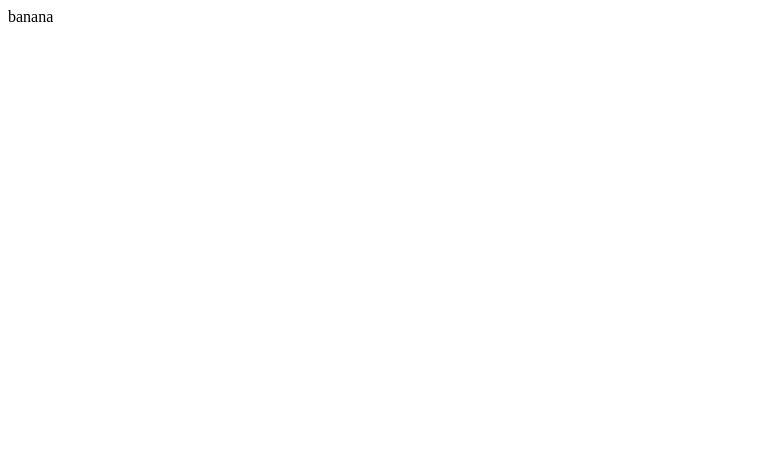
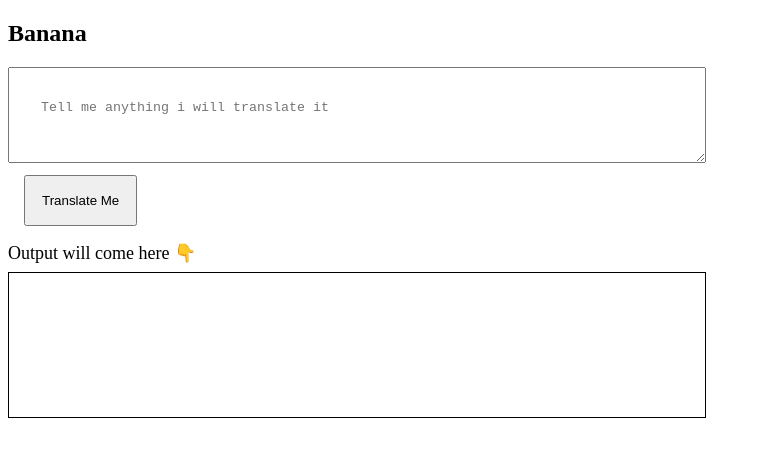
Before and after one commit to Shreecharanhegde/Banana-speak-NeoglevelOne, a plain HTML site: page index.html in a window 1280 px wide. Shown: the whole page, without its empty margins (0-761 px from the left). Drawn offline with Linux system fonts and the light colour scheme.

Commit message:
feat:added
vgbgb

```diff
--- a/app.js
+++ b/app.js
@@ -0,0 +1,10 @@
+var btnTranslate = document.querySelector("#btn-translate")
+var textInput = document.querySelector("#txt-input")
+var outputDiv = document.querySelector("#output-area")
+
+
+function clickHandler() {
+    outputDiv.innerText = "tjbbuug" + textInput.ariaValueMax;}
+
+
+    btnTranslate.addEventListener("click", clickHandler)
--- a/index.html
+++ b/index.html
@@ -7,8 +7,48 @@
     <title>Banana</title>
 </head>
 
+<script src="app.js" type="text/javascript"></script>
 
 <body>
-   <div>banana</div>
+  <h2>Banana</h2>
+
+  <textarea id="txt-input" placeholder="Tell me anything i will translate it "></textarea>
+
+  <style>
+      textarea {
+          width: 50%;
+          padding: 2rem;
+      }
+  </style>
+
+  <button id="btn-translate"> Translate Me </button>
+
+  <style>
+      button {
+          text-align: center;
+          padding: 1rem;
+          margin-left: 1rem;
+          display: block;
+          margin-bottom: 1rem;
+          margin-top: 0.5rem;
+
+      }
+      #output-area {
+          padding: 2rem;
+          border: 1px solid black;
+          width: 50%;
+          margin-top: 00.5rem;
+          height: 10vh;
+      }
+  </style>
+<div></div>
+
+<div style="font-size: large;">Output will come here 👇 </div>
+
+<div id="output-area"> </div>
+
+
+
+
 </body>
 </html>
```
